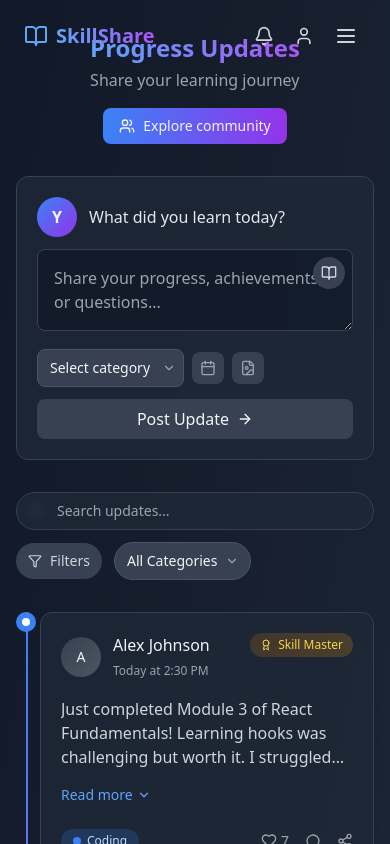
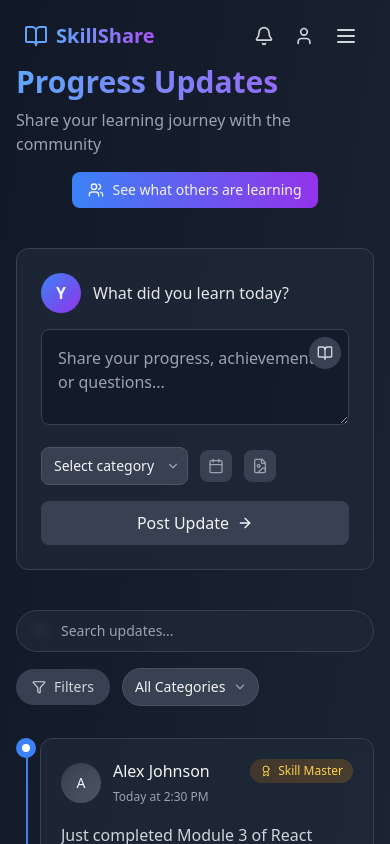
Before and after one commit to kmddkuruppu/Skill-Sharing-Learning-Platform, a React (Create React App) app in the folder frontend/: page /learning in a window 390 px wide. Shown: the top 844 px of the page. Built offline with nearby package versions, Linux system fonts and the light colour scheme.

Commit message:
Update Learning.js

```diff
--- a/frontend/src/User/Learning.js
+++ b/frontend/src/User/Learning.js
@@ -1,11 +1,11 @@
-import { useState } from 'react';
+import { useState, useEffect } from 'react';
 import {
   Search, BookOpen, Calendar, Camera, Award, TrendingUp,
   Star, ArrowRight, Users, Filter, Share2, X, ChevronDown,
   Edit3, FileImage, AlertTriangle, Heart, MessageCircle, Plus
 } from 'lucide-react';
 
-// Enhanced Progress Node with subtle animation
+// Animated progress node component
 const ProgressNode = ({ category }) => {
   const colorMap = {
     coding: 'bg-blue-500',
@@ -16,13 +16,13 @@ const ProgressNode = ({ category }) => {
   };
 
   return (
-    <div className={`absolute -left-6 w-5 h-5 rounded-full ${colorMap[category] || colorMap.default} flex items-center justify-center animate-pulse`}>
+    <div className={`absolute -left-6 w-5 h-5 rounded-full ${colorMap[category] || colorMap.default} flex items-center justify-center animate-pulse-slow`}>
       <div className="w-2 h-2 bg-white rounded-full"></div>
     </div>
   );
 };
 
-// Modal template selector with hover effects
+// Enhanced template selector with icons
 const ProgressTemplates = ({ onSelectTemplate, onClose }) => {
   const templates = [
     { id: 1, title: "Today I learned...", category: "learning", icon: <BookOpen size={16} /> },
@@ -32,10 +32,10 @@ const ProgressTemplates = ({ onSelectTemplate, onClose }) => {
   ];
 
   return (
-    <div className="bg-gray-800/90 backdrop-blur-md rounded-lg shadow-xl border border-gray-700 p-4 absolute top-full mt-2 w-full z-50">
+    <div className="bg-gray-800/90 backdrop-blur-md rounded-lg shadow-2xl border border-gray-700 p-4 absolute top-full mt-2 w-full z-50 transform transition-all">
       <div className="flex justify-between items-center mb-3">
         <h4 className="text-gray-200 text-sm font-medium">Select a template</h4>
-        <button onClick={onClose} className="text-gray-400 hover:text-gray-200 transition-colors">
+        <button onClick={onClose} className="text-gray-400 hover:text-gray-200">
           <X size={16} />
         </button>
       </div>
@@ -57,7 +57,7 @@ const ProgressTemplates = ({ onSelectTemplate, onClose }) => {
   );
 };
 
-// Modern category badge with pulse effect
+// Interactive category badge component
 const CategoryBadge = ({ category }) => {
   const categoryMap = {
     coding: { label: 'Coding', color: 'bg-blue-500', textColor: 'text-blue-200' },
@@ -77,7 +77,7 @@ const CategoryBadge = ({ category }) => {
   );
 };
 
-// Update Card with hover effects and animations
+// Enhanced update card component
 const UpdateCard = ({ update, onLike }) => {
   const [isExpanded, setIsExpanded] = useState(false);
   const [showComments, setShowComments] = useState(false);
@@ -86,10 +86,10 @@ const UpdateCard = ({ update, onLike }) => {
     <div className="relative">
       <ProgressNode category={update.category} />
 
-      <div className="bg-gray-800/80 backdrop-blur-sm p-5 rounded-xl border border-gray-700 hover:border-gray-500 transition-all shadow-md hover:shadow-lg transform hover:-translate-y-1 duration-300">
+      <div className={`bg-gray-800/80 backdrop-blur-sm p-5 rounded-xl border border-gray-700 hover:border-gray-500 transition-all shadow-sm hover:shadow-lg transform hover:-translate-y-1 duration-300`}>
         <div className="flex justify-between items-start mb-4">
           <div className="flex items-center">
-            <div className="w-10 h-10 rounded-full bg-gradient-to-br from-gray-700 to-gray-600 flex items-center justify-center text-sm font-medium mr-3">
+            <div className={`w-10 h-10 rounded-full bg-gradient-to-br from-gray-700 to-gray-600 flex items-center justify-center text-sm font-medium mr-3 shadow-inner`}>
               {update.author.charAt(0)}
             </div>
             <div>
@@ -98,7 +98,7 @@ const UpdateCard = ({ update, onLike }) => {
             </div>
           </div>
           {update.badge && (
-            <div className="px-2.5 py-1 bg-gradient-to-r from-amber-600/20 to-amber-500/20 rounded-full text-xs font-medium text-amber-300 flex items-center">
+            <div className="px-2.5 py-1 bg-gradient-to-r from-amber-600/20 to-amber-500/20 rounded-full text-xs font-medium text-amber-300 flex items-center shadow-glow-sm">
               <Award size={12} className="mr-1.5" />
               {update.badge}
             </div>
@@ -117,7 +117,7 @@ const UpdateCard = ({ update, onLike }) => {
         )}
 
         {update.image && (
-          <div className="mb-4 rounded-lg overflow-hidden">
+          <div className="mb-4 rounded-lg overflow-hidden shadow-lg">
             <img
               src={update.image}
               alt="Progress update"
@@ -138,7 +138,7 @@ const UpdateCard = ({ update, onLike }) => {
             )}
           </div>
 
-          <div className="flex items-center space-x-4">
+          <div className="flex items-center space-x-3">
             <button
               onClick={() => onLike(update.id)}
               className={`flex items-center text-sm ${update.liked ? 'text-red-400' : 'text-gray-400 hover:text-red-400'} transition-colors`}
@@ -167,9 +167,9 @@ const UpdateCard = ({ update, onLike }) => {
               <input
                 type="text"
                 placeholder="Add a comment..."
-                className="flex-grow bg-gray-700/50 border border-gray-600 rounded-lg py-2 px-3 text-sm placeholder-gray-400 focus:outline-none focus:ring-2 focus:ring-blue-500/50"
+                className="flex-grow bg-gray-700/50 border border-gray-600 rounded-lg py-2 px-3 text-sm placeholder-gray-400 focus:outline-none focus:ring-2 focus:ring-blue-500/50 focus:border-blue-500"
               />
-              <button className="ml-2 p-2 bg-blue-500 hover:bg-blue-600 rounded-lg transition-colors">
+              <button className="ml-2 p-2 bg-blue-500 hover:bg-blue-600 rounded-lg">
                 <ArrowRight size={16} />
               </button>
             </div>
@@ -180,12 +180,12 @@ const UpdateCard = ({ update, onLike }) => {
   );
 };
 
-// Progress Timeline with animated line
+// Progress Timeline component
 const ProgressTimeline = ({ updates, onLike }) => {
   return (
     <div className="relative pl-6 mt-6 space-y-8">
       {/* Animated vertical line */}
-      <div className="absolute left-2.5 top-0 h-full w-0.5 bg-gradient-to-b from-blue-500 via-purple-500 to-indigo-500"></div>
+      <div className="absolute left-2.5 top-0 h-full w-0.5 bg-gradient-to-b from-blue-500 via-purple-500 to-indigo-500 glow-line"></div>
 
       {updates.map((update) => (
         <UpdateCard key={update.id} update={update} onLike={onLike} />
@@ -194,7 +194,7 @@ const ProgressTimeline = ({ updates, onLike }) => {
   );
 };
 
-export default function ModernProgressApp() {
+export default function ProgressUpdatesComponent() {
   const [showTemplates, setShowTemplates] = useState(false);
   const [content, setContent] = useState('');
   const [selectedCategory, setSelectedCategory] = useState('');
@@ -205,13 +205,13 @@ export default function ModernProgressApp() {
   const [searchQuery, setSearchQuery] = useState('');
   const [isComposing, setIsComposing] = useState(false);
 
-  // Sample updates data
+  // Sample user progress updates with unique IDs
   const [updates, setUpdates] = useState([
     {
       id: 1,
       author: "Alex Johnson",
       date: "Today at 2:30 PM",
-      content: "Just completed Module 3 of React Fundamentals! Learning hooks was challenging but worth it. I struggled with useEffect dependencies at first, but after reviewing the documentation and practicing with different examples, I finally got the concept.",
+      content: "Just completed Module 3 of React Fundamentals! Learning hooks was challenging but worth it. I struggled with useEffect dependencies at first, but after reviewing the documentation and practicing with different examples, I finally got the concept. Can't wait to apply this knowledge to build more complex applications.",
       category: "coding",
       badge: "Skill Master",
       likes: 7,
@@ -232,7 +232,7 @@ export default function ModernProgressApp() {
       id: 3,
       author: "Sam Wilson",
       date: "Apr 25, 2025",
-      content: "Applied the rule of thirds technique from the Photography Basics course. What do you think? I'm still working on getting the lighting right, but I feel like my composition has improved significantly.",
+      content: "Applied the rule of thirds technique from the Photography Basics course. What do you think? I'm still working on getting the lighting right, but I feel like my composition has improved significantly since starting this course.",
       category: "photography",
       image: "/api/placeholder/500/300",
       likes: 5,
@@ -247,7 +247,7 @@ export default function ModernProgressApp() {
     { id: 'diy', name: 'DIY Crafts', color: 'bg-green-500', icon: <Star size={14} /> }
   ];
 
-  // Handle like functionality
+  // Handle liking an update
   const handleLikeUpdate = (updateId) => {
     setUpdates(prevUpdates => prevUpdates.map(update => {
       if (update.id === updateId) {
@@ -293,7 +293,7 @@ export default function ModernProgressApp() {
     setIsComposing(false);
   };
 
-  // Filter updates based on category and search
+  // Filter and search updates
   const filteredUpdates = updates.filter(update => {
     const matchesCategory = categoryFilter === 'all' || update.category === categoryFilter;
     const matchesSearch = !searchQuery ||
@@ -304,42 +304,41 @@ export default function ModernProgressApp() {
   });
 
   return (
-    <div className="min-h-screen bg-gradient-to-br from-gray-900 to-gray-800 text-gray-100 py-8">
-      <div className="container mx-auto px-4 max-w-3xl">
-        {/* Header section */}
-        <div className="flex flex-col md:flex-row justify-between items-center mb-8">
+    <div className="min-h-screen bg-gradient-to-br from-gray-900 to-gray-800 text-gray-100 py-16">
+      <div className="container mx-auto px-4 max-w-4xl">
+        <div className="flex flex-col md:flex-row justify-between items-center mb-10">
           <div>
-            <h2 className="text-2xl font-bold bg-clip-text text-transparent bg-gradient-to-r from-blue-400 to-purple-500">Progress Updates</h2>
-            <p className="text-gray-400 mt-1">Share your learning journey</p>
+            <h2 className="text-3xl font-bold bg-clip-text text-transparent bg-gradient-to-r from-blue-400 to-purple-500">Progress Updates</h2>
+            <p className="text-gray-400 mt-2">Share your learning journey with the community</p>
           </div>
           <div className="mt-4 md:mt-0">
-            <button className="px-4 py-2 bg-gradient-to-r from-blue-500 to-purple-600 hover:from-blue-600 hover:to-purple-700 rounded-lg text-sm font-medium flex items-center">
+            <button className="px-4 py-2 bg-gradient-to-r from-blue-500 to-purple-600 hover:from-blue-600 hover:to-purple-700 rounded-lg text-sm font-medium flex items-center shadow-glow transition-all">
               <Users size={16} className="mr-2" />
-              Explore community
+              See what others are learning
             </button>
           </div>
         </div>
 
         {/* Create update section */}
-        <div className={`bg-gray-800/80 backdrop-blur-md rounded-xl p-5 border ${isComposing ? 'border-blue-500/50' : 'border-gray-700'} mb-8 transition-all duration-300`}>
-          <div className="mb-3 flex items-center">
-            <div className="w-10 h-10 rounded-full bg-gradient-to-br from-blue-500 to-purple-600 mr-3 flex items-center justify-center font-bold">Y</div>
+        <div className={`bg-gray-800/80 backdrop-blur-md rounded-xl p-6 border ${isComposing ? 'border-blue-500/50 shadow-glow-blue' : 'border-gray-700'} mb-10 transition-all duration-300`}>
+          <div className="mb-4 flex items-center">
+            <div className="w-10 h-10 rounded-full bg-gradient-to-br from-blue-500 to-purple-600 mr-3 flex items-center justify-center font-bold shadow-glow-sm">Y</div>
             <h3 className="font-medium text-gray-200">What did you learn today?</h3>
           </div>
 
-          <div className="mb-3 relative">
+          <div className="mb-4 relative">
             <textarea
               value={content}
               onChange={(e) => setContent(e.target.value)}
               onFocus={() => setIsComposing(true)}
               placeholder="Share your progress, achievements, or questions..."
-              className={`w-full p-4 bg-gray-900/70 rounded-lg border ${isComposing ? 'border-blue-400/50' : 'border-gray-700'} focus:outline-none text-gray-200 min-h-20 transition-all`}
+              className={`w-full p-4 bg-gray-900/70 rounded-lg border ${isComposing ? 'border-blue-400/50 shadow-inner' : 'border-gray-700'} focus:outline-none text-gray-200 min-h-24 transition-all`}
             />
 
             <div className="absolute top-2 right-2 flex space-x-2">
               <button
                 onClick={() => setShowTemplates(!showTemplates)}
-                className="p-2 bg-gray-700 hover:bg-gray-600 rounded-full text-gray-300 hover:text-white transition-colors"
+                className="p-2 bg-gray-700 hover:bg-gray-600 rounded-full text-gray-300 hover:text-white transition-colors tooltip"
                 title="Use template"
               >
                 <BookOpen size={16} />
@@ -349,8 +348,8 @@ export default function ModernProgressApp() {
             {showTemplates && <ProgressTemplates onSelectTemplate={handleTemplateSelect} onClose={() => setShowTemplates(false)} />}
           </div>
 
-          <div className="flex flex-col sm:flex-row space-y-3 sm:space-y-0 items-center justify-between">
-            <div className="flex flex-wrap items-center gap-2 w-full sm:w-auto">
+          <div className="flex flex-col sm:flex-row space-y-4 sm:space-y-0 items-center justify-between">
+            <div className="flex flex-wrap items-center gap-3 w-full sm:w-auto">
               <div className="relative inline-block">
                 <select
                   value={selectedCategory}
@@ -375,7 +374,10 @@ export default function ModernProgressApp() {
                 <Calendar size={16} />
               </button>
 
-              <button className="p-2 bg-gray-700 hover:bg-gray-600 rounded-lg text-gray-400 hover:text-gray-300 transition-colors">
+              <button
+                className="p-2 bg-gray-700 hover:bg-gray-600 rounded-lg text-gray-400 hover:text-gray-300 transition-colors"
+                title="Add image"
+              >
                 <FileImage size={16} />
               </button>
             </div>
@@ -383,7 +385,7 @@ export default function ModernProgressApp() {
             <button
               onClick={handlePostUpdate}
               disabled={!content.trim()}
-              className={`px-5 py-2 rounded-lg ${content.trim() ? 'bg-gradient-to-r from-blue-500 to-purple-600 hover:from-blue-600 hover:to-purple-700' : 'bg-gray-700 cursor-not-allowed'} transition-all flex items-center justify-center font-medium sm:w-auto w-full`}
+              className={`px-6 py-2.5 rounded-lg ${content.trim() ? 'bg-gradient-to-r from-blue-500 to-purple-600 hover:from-blue-600 hover:to-purple-700 shadow-glow-sm' : 'bg-gray-700 cursor-not-allowed'} transition-all flex items-center justify-center font-medium sm:w-auto w-full`}
             >
               Post Update
               <ArrowRight size={16} className="ml-2" />
@@ -391,7 +393,7 @@ export default function ModernProgressApp() {
           </div>
 
           {hasReminder && (
-            <div className="mt-3 p-3 bg-purple-500/10 border border-purple-500/20 rounded-lg flex items-center">
+            <div className="mt-4 p-3 bg-purple-500/10 border border-purple-500/20 rounded-lg flex items-center animate-fade-in">
               <Calendar size={16} className="text-purple-400 mr-2" />
               <input
                 type="text"
@@ -407,26 +409,26 @@ export default function ModernProgressApp() {
           )}
         </div>
 
-        {/* Search and filter section */}
-        <div className="flex flex-col sm:flex-row justify-between items-center mb-6 space-y-3 sm:space-y-0">
+        {/* Filters section */}
+        <div className="flex flex-col sm:flex-row justify-between items-center mb-8 space-y-4 sm:space-y-0">
           <div className="relative flex-grow max-w-md w-full sm:w-auto">
-            <Search className="absolute left-3 top-2.5 text-gray-400" size={16} />
+            <Search className="absolute left-4 top-3 text-gray-400" size={16} />
             <input
               type="text"
               value={searchQuery}
               onChange={(e) => setSearchQuery(e.target.value)}
               placeholder="Search updates..."
-              className="w-full py-2 pl-10 pr-4 rounded-full bg-gray-800/80 backdrop-blur-sm border border-gray-700 focus:border-blue-400 focus:outline-none text-sm"
+              className="w-full py-2.5 pl-11 pr-4 rounded-full bg-gray-800/80 backdrop-blur-sm border border-gray-700 focus:border-blue-400 focus:outline-none text-sm"
             />
           </div>
 
           <div className="flex items-center space-x-3 w-full sm:w-auto">
             <button
               onClick={() => setShowFilters(!showFilters)}
-              className={`px-3 py-2 rounded-full text-sm font-medium flex items-center ${showFilters ? 'bg-blue-500 text-white' : 'bg-gray-700 text-gray-300 hover:bg-gray-600'} transition-colors`}
+              className={`px-4 py-2 rounded-full text-sm font-medium flex items-center ${showFilters ? 'bg-blue-500 text-white' : 'bg-gray-700 text-gray-300 hover:bg-gray-600'} transition-colors`}
             >
               <Filter size={14} className="mr-2" />
-              {showFilters ? 'Hide' : 'Filters'}
+              {showFilters ? 'Hide Filters' : 'Filters'}
             </button>
 
             <div className="relative inline-block">
@@ -447,9 +449,8 @@ export default function ModernProgressApp() {
           </div>
         </div>
 
-        {/* Advanced filters panel */}
         {showFilters && (
-          <div className="mb-6 p-4 bg-gray-800/90 backdrop-blur-md rounded-lg border border-gray-700">
+          <div className="mb-6 p-4 bg-gray-800/90 backdrop-blur-md rounded-lg border border-gray-700 animate-fade-in">
             <div className="grid grid-cols-1 md:grid-cols-3 gap-4">
               <div>
                 <label className="text-xs text-gray-400 mb-1 block">Date Range</label>
@@ -485,7 +486,7 @@ export default function ModernProgressApp() {
 
         {/* No results state */}
         {filteredUpdates.length === 0 && (
-          <div className="flex flex-col items-center justify-center py-12 text-center">
+          <div className="flex flex-col items-center justify-center py-16 text-center">
             <AlertTriangle size={32} className="text-gray-500 mb-4" />
             <h3 className="text-xl font-medium text-gray-300 mb-2">No updates found</h3>
             <p className="text-gray-400 mb-6">Try adjusting your filters or search criteria</p>
@@ -503,10 +504,10 @@ export default function ModernProgressApp() {
           <ProgressTimeline updates={filteredUpdates} onLike={handleLikeUpdate} />
         )}
 
-        {/* Load more button */}
+        {/* Load more */}
         {filteredUpdates.length > 0 && (
-          <div className="mt-8 flex justify-center">
-            <button className="px-5 py-2.5 bg-gray-800 hover:bg-gray-700 rounded-full text-gray-300 hover:text-white transition-all text-sm font-medium flex items-center">
+          <div className="mt-10 flex justify-center">
+            <button className="px-6 py-3 bg-gray-800 hover:bg-gray-700 rounded-full text-gray-300 hover:text-white transition-all text-sm font-medium flex items-center">
               <Plus size={16} className="mr-2" />
               Load more updates
             </button>
```
